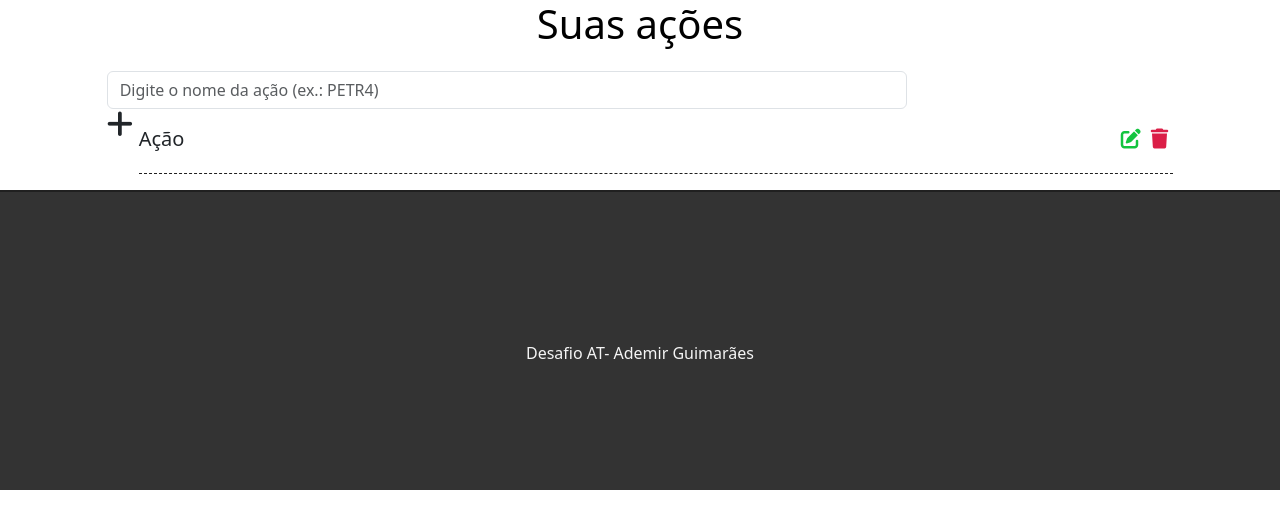
After one commit to demiguic/desafio-AT, a Django app: a page that uses stock_market_monitor/investor_app/app/templates/base.html in a window 1280 px wide. The commit adds this page. Shown: the top 529 px of the page. Run offline with Django 4.2, Linux system fonts and the light colour scheme; some libraries are stand-ins or nearby versions.

Commit message:
Alteração de Models e criação da tela de ações

```diff
--- /dev/null
+++ b/stock_market_monitor/investor_app/app/static/css/styles.css
@@ -0,0 +1,66 @@
+h1 {
+    color: #000;
+    text-align: center;
+}
+
+/* Adicionar */
+
+.fas.fa-plus {
+    position: absolute;
+    cursor: pointer;
+    font-size: 30px;
+
+}
+.add-div {
+    padding: 0px;
+    margin-top: 15px;
+    margin-bottom: 15px;
+    display: inline-block;
+}
+
+/* Lista */
+
+.list-div {
+    padding: 0;
+}
+
+.stock_list {
+    padding-left: 0;
+}
+
+.stock-item {
+    list-style: none;
+    font-size: 20px;
+    height: 50px;
+    border-bottom: 1px dashed #202020;
+}
+
+.fas.fa-trash, .fas.fa-edit {
+    cursor: pointer;
+    margin: 5px;
+    font-size: 20px;
+    float: right;
+}
+
+.fas.fa-trash {
+    color: #db1e47;
+}
+
+.fas.fa-edit {
+    color: #13c43f;
+}
+
+/* rodapé */
+
+footer {
+    background-color: #333;
+    height: 300px;
+    border-top: 2px solid #202020;
+}
+
+footer p {
+    color: #f5f5f5;
+    text-align: center;
+    top: 50%;
+    position: relative;
+}
--- /dev/null
+++ b/stock_market_monitor/investor_app/app/templates/base.html
@@ -0,0 +1,25 @@
+{% load static %}
+<!DOCTYPE html>
+<html lang="en">
+
+<head>
+    <meta charset="UTF-8">
+    <meta name="viewport" content="width=device-width, initial-scale=1.0">
+    <title>{% block title %} {% endblock %}</title>
+    <link rel="stylesheet" href="https://cdn.jsdelivr.net/npm/bootstrap@5.3.0/dist/css/bootstrap.min.css">
+    <link rel="stylesheet" href="{% static 'css/styles.css' %}">
+
+</head>
+
+<body>
+    {% block content %}
+    {% endblock %}
+    <footer>
+        <p>Desafio AT- Ademir Guimarães</p>
+    </footer>
+    <script src="{% static 'js/script.js' %}"></script>
+    <script src="https://cdn.jsdelivr.net/npm/bootstrap@5.3.0/dist/js/bootstrap.min.js"></script>
+    <script src="https://kit.fontawesome.com/1b5d71dd2c.js" crossorigin="anonymous"></script>
+</body>
+
+</html>
--- /dev/null
+++ b/stock_market_monitor/investor_app/app/templates/list.html
@@ -0,0 +1,22 @@
+{% extends 'base.html' %}
+{% block title %} Lista de Ações {% endblock %}
+
+{% block content %}
+<div class="offset-1 col-10 list-div">
+    <h1>Suas ações</h1>
+
+    <div class="col-9 add-div">
+        <input class="form-control" type="text" name="stock-to-add" id="stock-to-add"
+            placeholder="Digite o nome da ação (ex.: PETR4)">
+        <i class="fas fa-plus"></i>
+    </div>
+
+    <ul class="stock-list">
+        <li class="stock-item">
+            <span>Ação</span>
+            <span><i class="fas fa-trash"></i></span>
+            <span><i class="fas fa-edit"></i></span>
+        </li>
+    </ul>
+</div>
+{% endblock %}
--- a/stock_market_monitor/investor_app/app/templates/login.html
+++ b/stock_market_monitor/investor_app/app/templates/login.html
@@ -4,5 +4,8 @@
     </head>
     <body>
         <h1>Bem vindo, usuario</h1>
+        <form action="">
+
+        </form>
     </body>
 </html>
--- a/stock_market_monitor/investor_app/app/urls.py
+++ b/stock_market_monitor/investor_app/app/urls.py
@@ -2,6 +2,6 @@ from django.urls import path
 from . import views
 
 urlpatterns = [
-    path('login', views.login, name='login'),
-    path('', views.home, name='home')
+    path('', views.login, name='login'),
+    path('acoes/<str:user>', views.acoes, name='acoes')
 ]
--- a/stock_market_monitor/investor_app/app/views.py
+++ b/stock_market_monitor/investor_app/app/views.py
@@ -1,10 +1,15 @@
 from django.shortcuts import render
-from django.http import HttpResponse
+import requests
+from yahoo_fin import stock_info as si
+
 
 # Create your views here.
+
 
 def login(request):
     return render(request, 'login.html')
 
-def home(request):
-    return HttpResponse('Hello World, home')
+
+def acoes(request, user):
+
+    return render(request, 'list.html', {'user': user})
--- a/stock_market_monitor/investor_app/investor_app/urls.py
+++ b/stock_market_monitor/investor_app/investor_app/urls.py
@@ -19,5 +19,5 @@ from django.urls import path, include
 
 urlpatterns = [
     path('admin/', admin.site.urls),
-    path('user/', include('app.urls'))
+    path('', include('app.urls'))
 ]
```
Also changed, not shown: stock_market_monitor/investor_app/app/models.py (+11 -2 lines), stock_market_monitor/investor_app/app/migrations/0002_remove_user_nome_stock_date_stock_inferior_limit_and_more.py (added), stock_market_monitor/investor_app/app/migrations/0003_alter_stock_date_alter_stock_inferior_limit_and_more.py (added), stock_market_monitor/investor_app/app/static/js/script.js (added).
